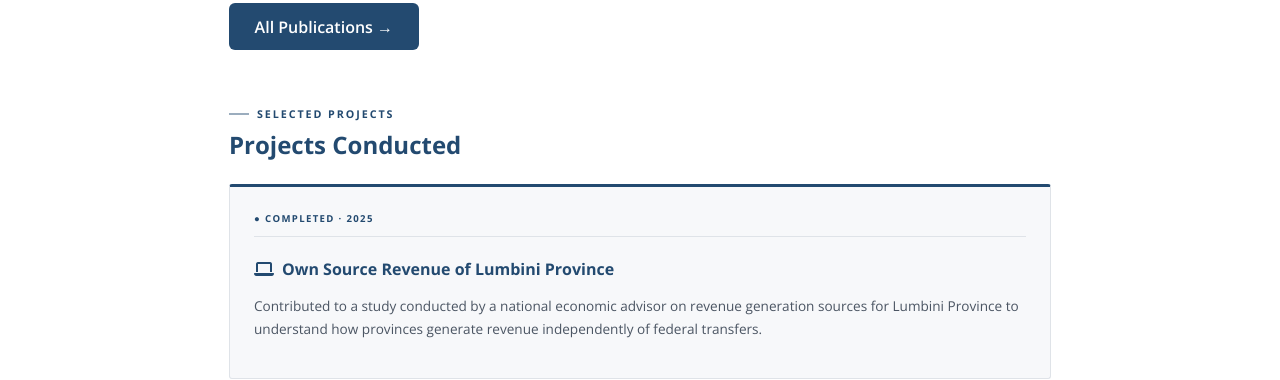
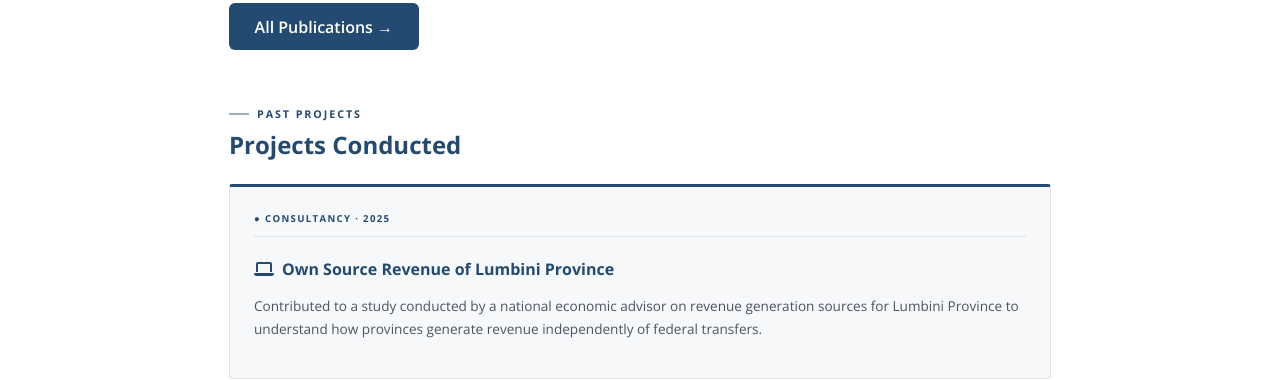
Before and after one commit to dahalsubodh/dahalsubodh.github.io, a Jekyll site: the page built from index.md, in a window 1280 px wide and 900 px high, scrolled down 2715 px. Shown: the part 153-533 px from the top of the window. Built offline with Jekyll 4.4.1, drawn with Linux system fonts in a browser that asks for light colours.

Commit message:
Update index.md

```diff
--- a/index.md
+++ b/index.md
@@ -108,12 +108,12 @@ title: Home
 
 <!-- ================= Research Trajectory ================= -->
 <section class="research-highlight">
-  <div class="section-label">Selected Projects</div>
+  <div class="section-label">Past Projects</div>
   <h2 class="section-title">Projects Conducted</h2>
 
   <div class="in-progress-grid">
 
-    <article class="progress-card" data-status="● Completed · 2025">
+    <article class="progress-card" data-status="● Consultancy · 2025">
       <h4><i class="fa-solid fa-laptop" style="color:var(--color-primary); margin-right:0.5rem;"></i>Own Source Revenue of Lumbini Province</h4>
       <p>Contributed to a study conducted by a national economic advisor on revenue generation sources for Lumbini Province to understand how provinces generate revenue independently of federal transfers.</p>
     </article>
```
